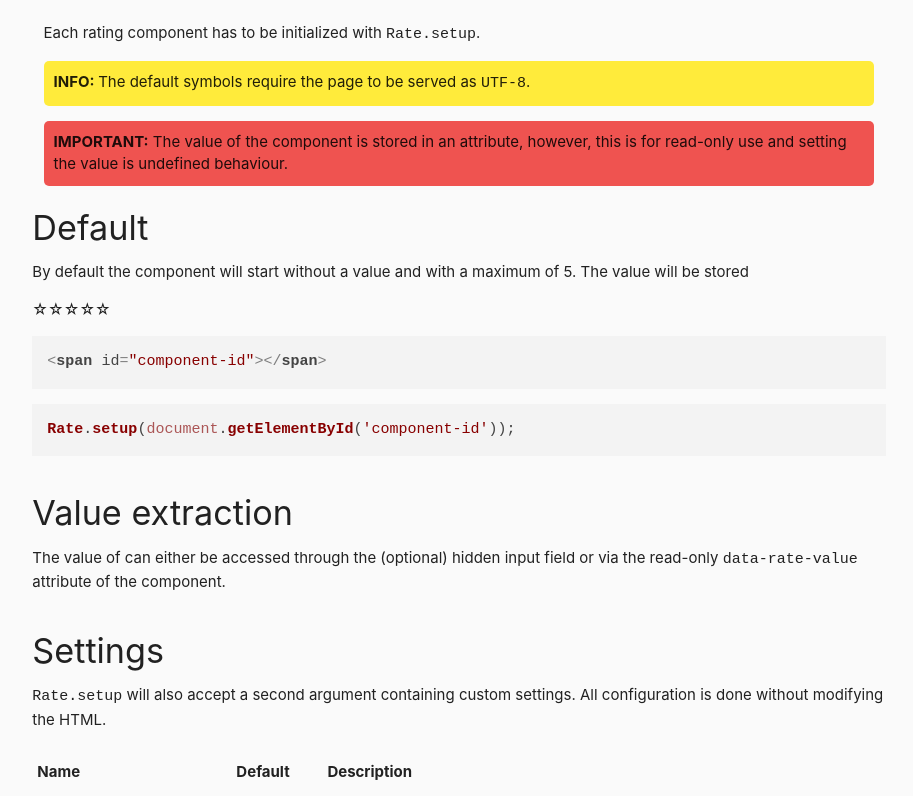
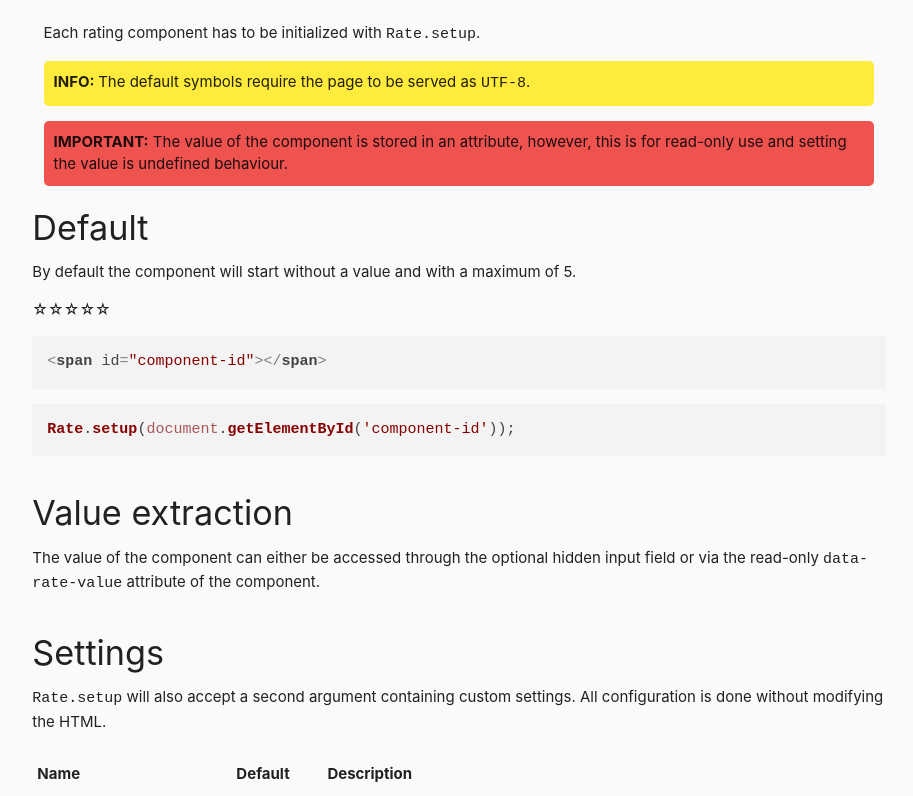
Before and after one commit to Fylipp/rate.js, a plain HTML site: page index.html in a window 1280 px wide. Shown: the part 643-1439 px from the top of the page, without its empty margins (181-1094 px from the left). Drawn offline with nearby package versions, Linux system fonts and the light colour scheme.

Commit message:
Fix sentences

```diff
--- a/index.html
+++ b/index.html
@@ -112,7 +112,7 @@
                 <h1>Installation</h1>
                 <p>
                     <a href="https://github.com/Fylipp/rate.js/releases">Download the latest
-                        build</a> and link he minified files in your HTML file's head section.
+                        build</a> and link the minified files in your HTML file's head section.
                 </p>
 
                 <pre><code class="html">&lt;link rel=&quot;stylesheet&quot; href=&quot;rate-VERSION.min.css&quot;&gt;
@@ -139,7 +139,7 @@
                 <div class="row">
                     <h4>Default</h4>
                     <p>
-                        By default the component will start without a value and with a maximum of 5. The value will be stored
+                        By default the component will start without a value and with a maximum of 5.
                     </p>
                     <span id="example-1"></span>
                     <pre><code class="html">&lt;span id=&quot;component-id&quot;&gt;&lt;/span&gt;</code></pre>
@@ -148,7 +148,7 @@
 
                 <div class="row">
                     <h4>Value extraction</h4>
-                    <p>The value of can either be accessed through the (optional) hidden input field or via the read-only <code>data-rate-value</code> attribute of the component.</p>
+                    <p>The value of the component can either be accessed through the optional hidden input field or via the read-only <code>data-rate-value</code> attribute of the component.</p>
                 </div>
 
                 <div class="row">
```
